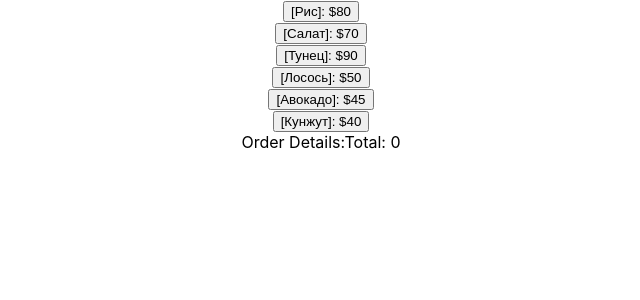
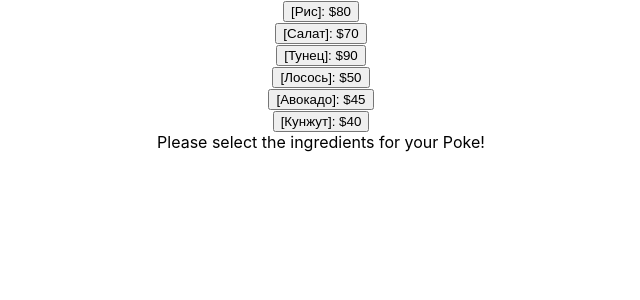
Before and after one commit to galubezzz/python_group_1_exam_7_maria_galunova, a React (Create React App) app: page / in a window 1280 px wide. Shown: the top 300 px of the page, without its empty margins (319-959 px from the left). Built offline with nearby package versions, Linux system fonts and the light colour scheme.

Commit message:
added message if nothing was selected

```diff
--- a/src/App.js
+++ b/src/App.js
@@ -22,7 +22,7 @@ class App extends Component {
       {name: 'avocado', count: 0, total: 0},
       {name: 'sesame', count: 0, total: 0}
     ],
-    totalPrice: 0 };
+    totalPrice: null };
 
     addItem = (name) => {
         const newItems = this.state.items.map(theItem => {
--- a/src/components/Order/Order.js
+++ b/src/components/Order/Order.js
@@ -3,7 +3,10 @@ import OrderItem from './OrderItem/OrderItem'
 
 function Order(props){
     const newItems = props.items.filter(item => item.count>0);
-    return(
+    let message = "Please select the ingredients for your Poke!";
+
+    if (newItems.length>0){
+        return(
         <div>
             Order Details:
             {newItems.map(
@@ -12,6 +15,15 @@ function Order(props){
             Total: {props.total}
         </div>
     );
+    }
+    else {
+        return(
+            <div>
+                {message}
+            </div>
+        )
+
+    }
 }
 
 export default Order;
```
